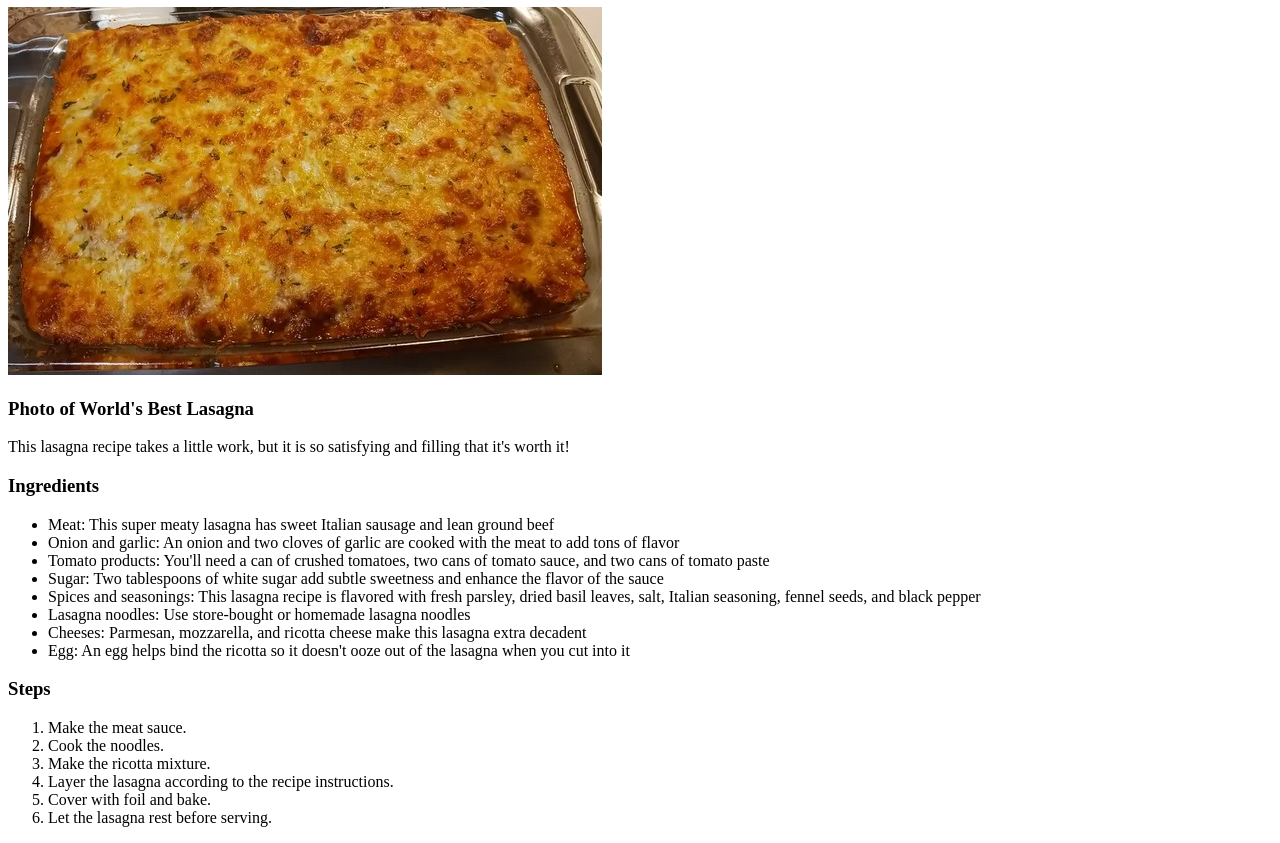
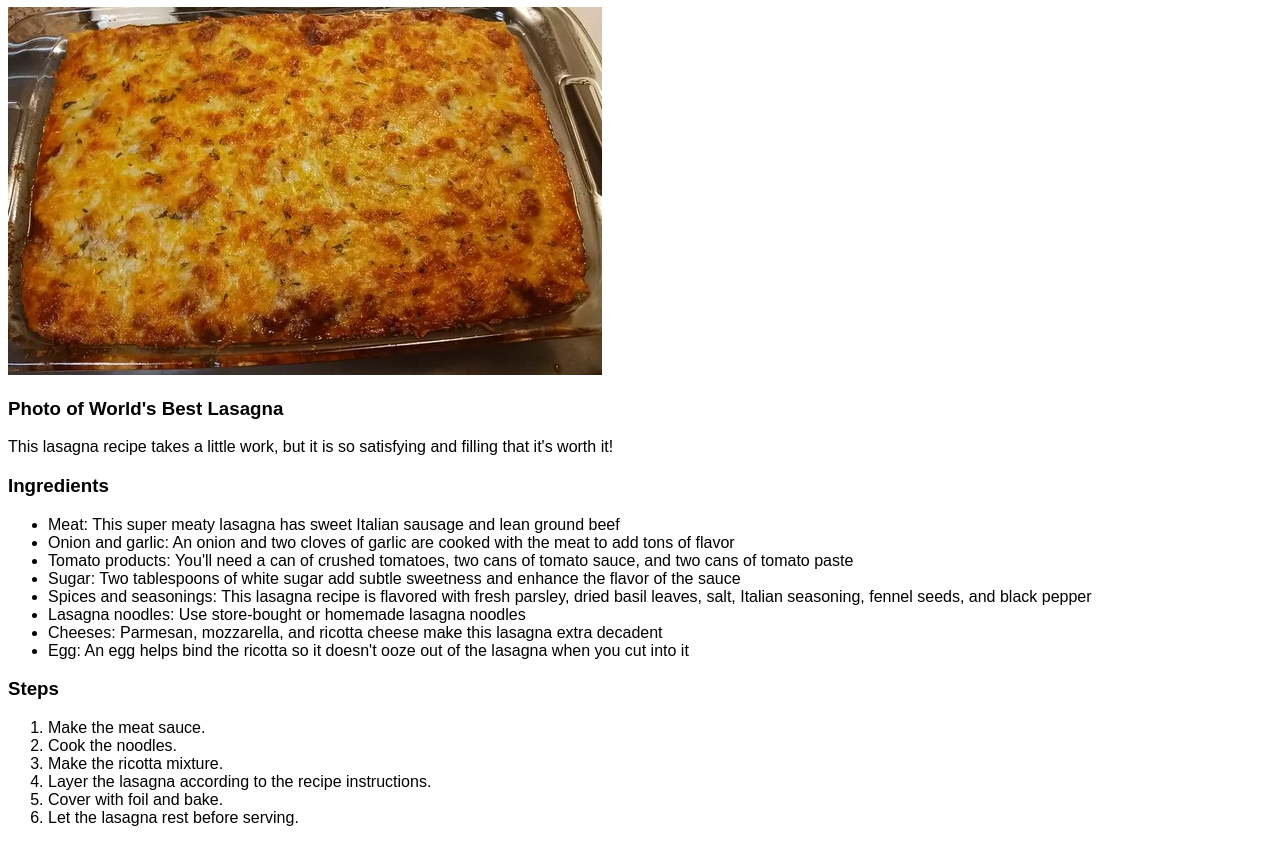
Before and after one commit to pxsswordprotected/Odin-Recipes, a plain HTML site: page lasagna.html in a window 1280 px wide. Shown: the part 73-916 px from the top of the page. Drawn offline with Linux system fonts and the light colour scheme.

Commit message:
added fonts

```diff
--- a/lasagna.html
+++ b/lasagna.html
@@ -5,6 +5,7 @@
     <meta http-equiv="X-UA-Compatible" content="IE=edge">
     <meta name="viewport" content="width=device-width, initial-scale=1.0">
     <title>Document</title>
+    <link rel="stylesheet" href="styles.css">
 </head>
 <body>
     <h1> Lasagna Recipe</h1>
--- /dev/null
+++ b/styles.css
@@ -0,0 +1,4 @@
+* {
+    background-color: rgb(255, 255, 255);
+    font-family: Arial, Helvetica, sans-serif;
+}
```
Also changed, not shown: chickenParm.html (+1 -0 lines), index.html (+2 -1 lines).
